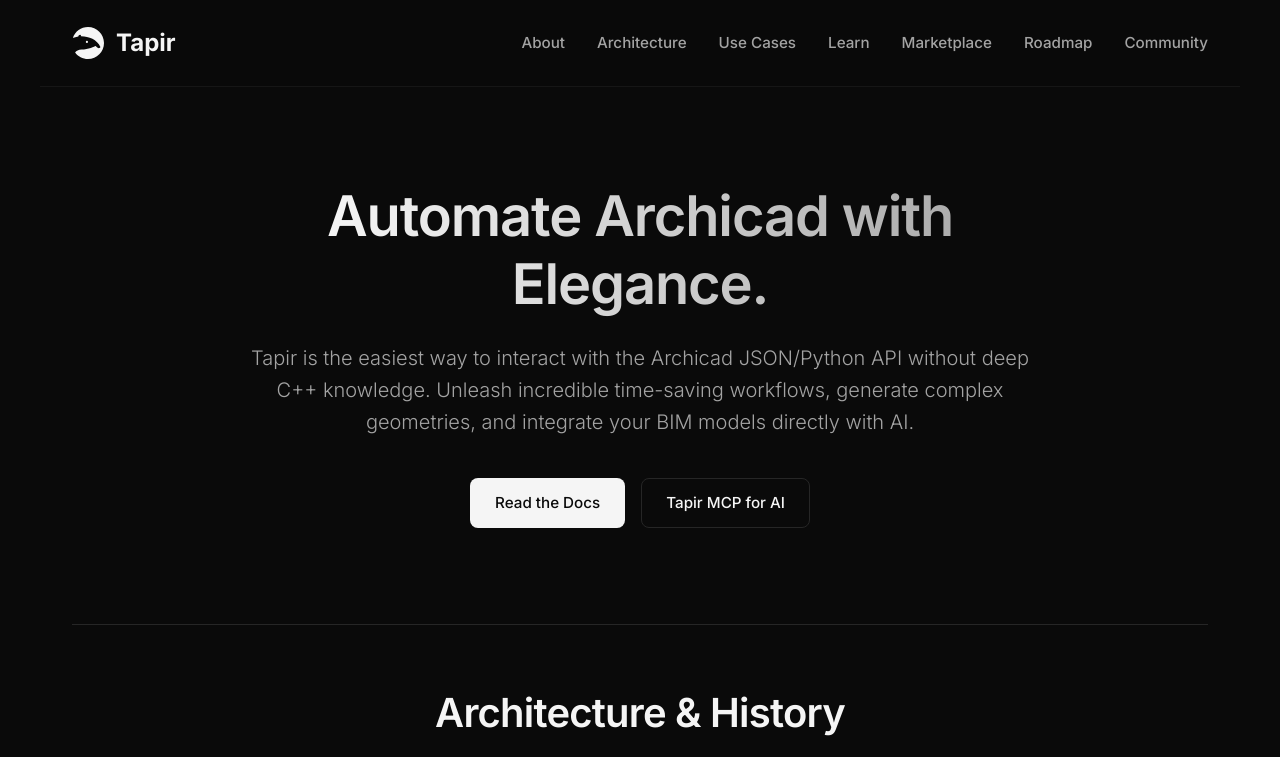
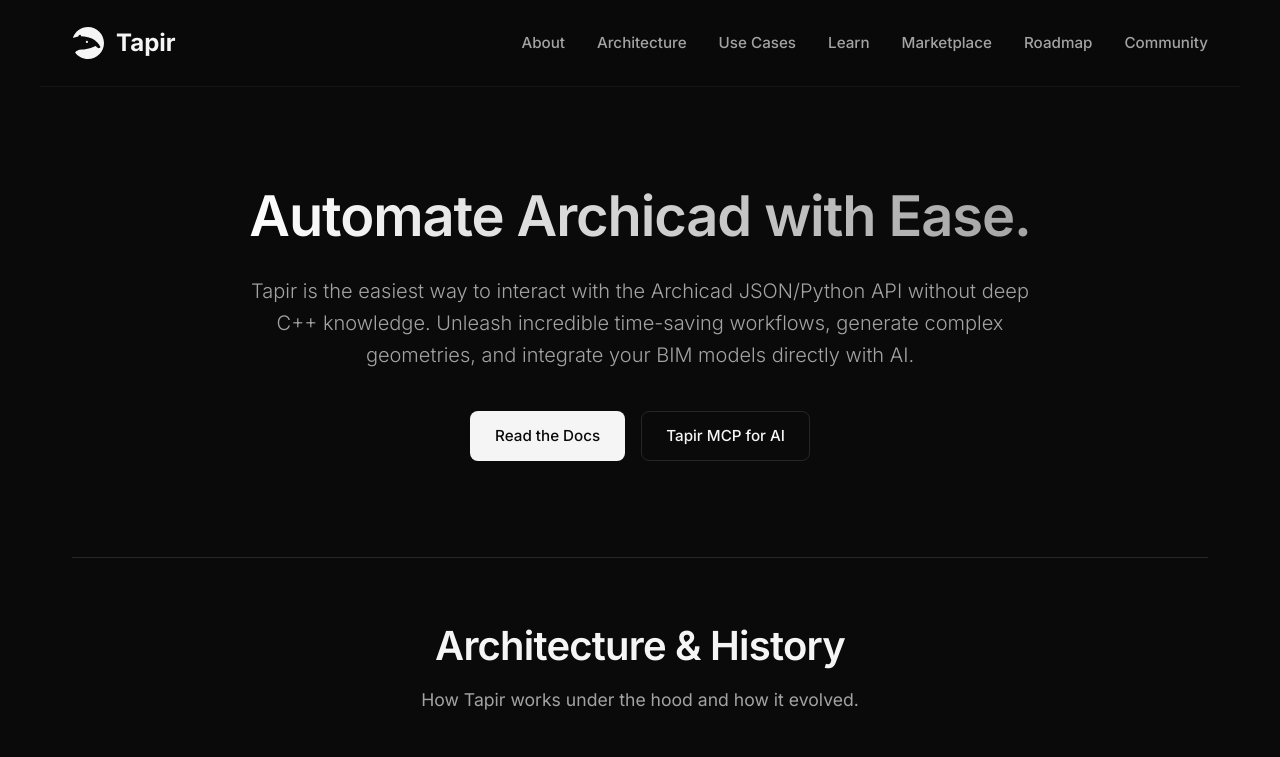
Before and after one commit to ENZYME-APD/Tapir-Report-web, a React (Vite) app: page / in a window 1280 px wide. Shown: the top 757 px of the page. Built offline with nearby package versions, Linux system fonts and the light colour scheme.

Commit message:
style: update hero headline text

```diff
--- a/src/App.jsx
+++ b/src/App.jsx
@@ -99,7 +99,7 @@
       </nav>
 
       <section className="hero">
-        <h1 className="text-gradient">Automate Archicad with Elegance.</h1>
+        <h1 className="text-gradient">Automate Archicad with Ease.</h1>
         <p>
           Tapir is the easiest way to interact with the Archicad JSON/Python API without deep C++ knowledge.
           Unleash incredible time-saving workflows, generate complex geometries, and integrate your BIM models directly with AI.
```
